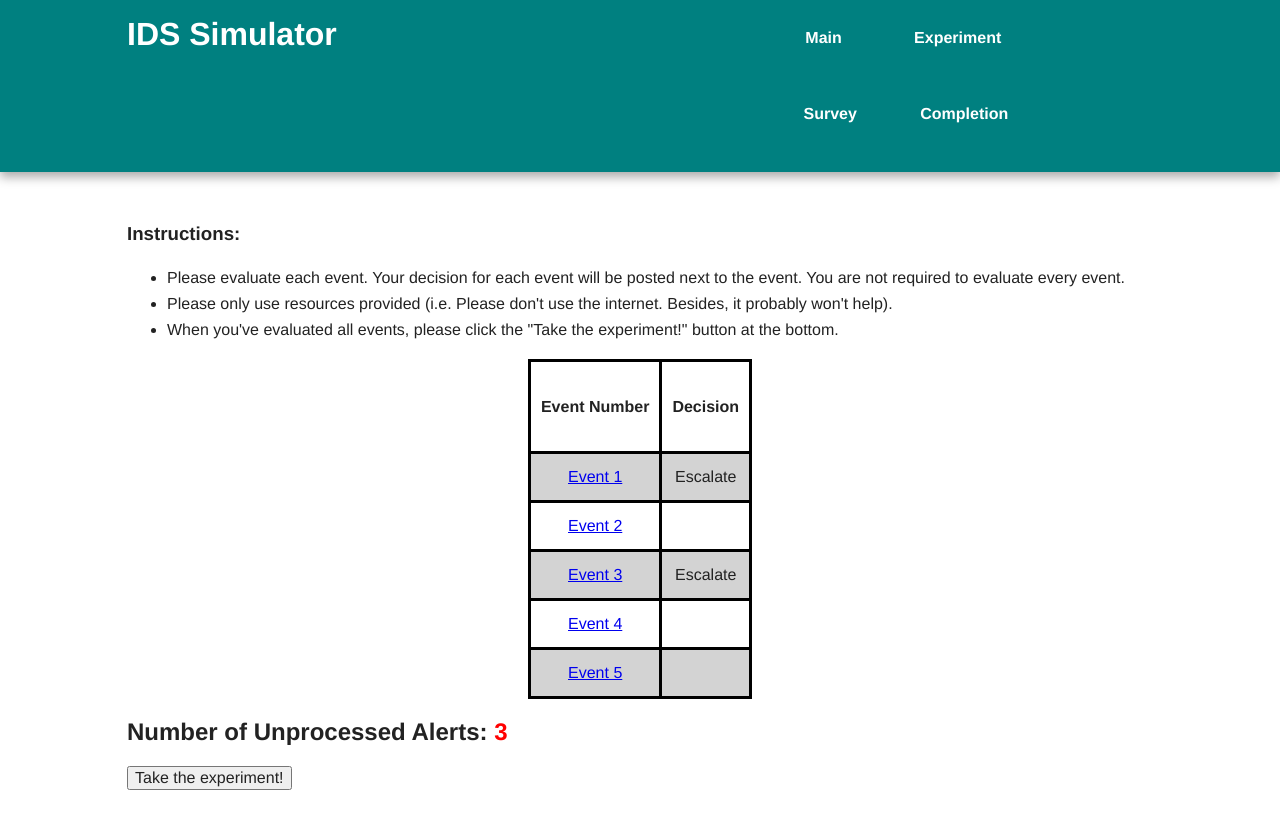
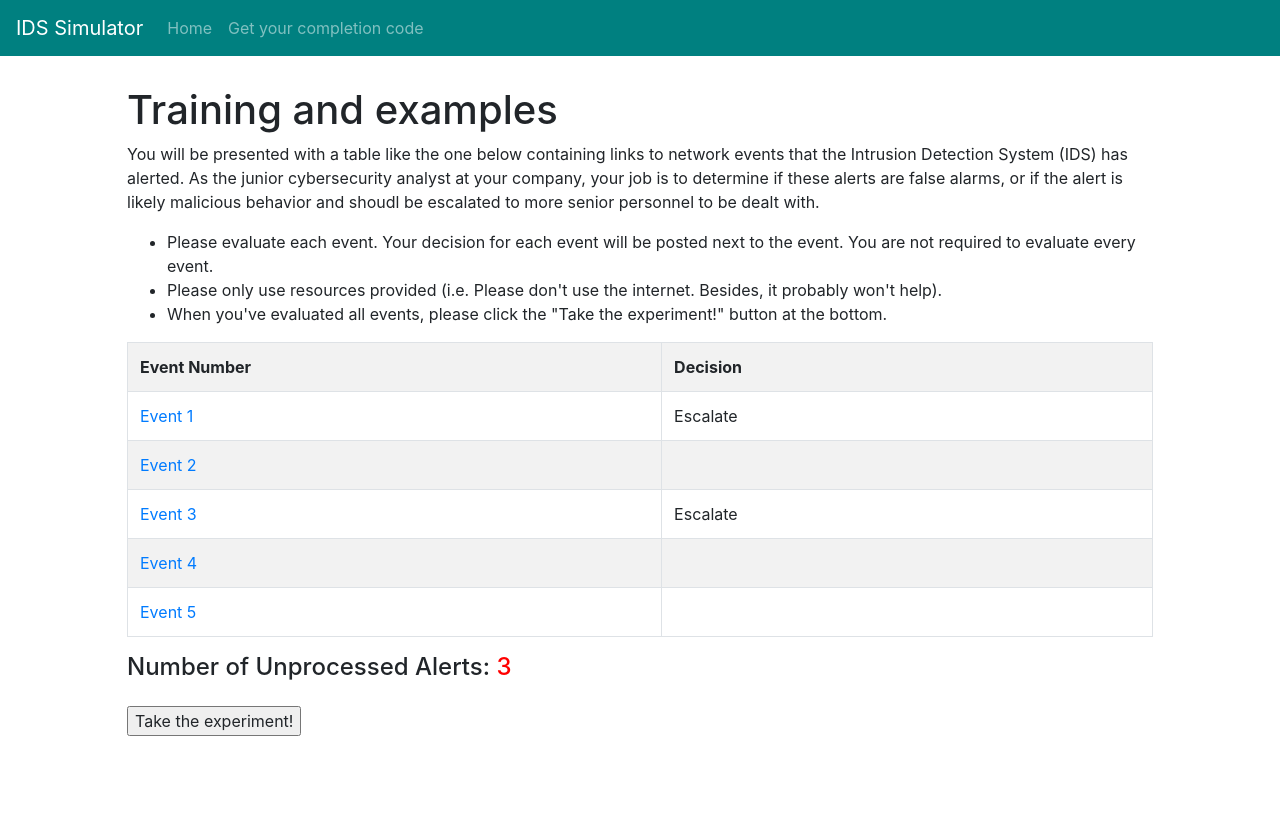
Before and after one commit to uncw-hfcs/ids-simulator, a Flask app: page /training in a window 1280 px wide. After the commit the page ends 736 px from the top, so only its background shows below. Run offline with Flask 2, Linux system fonts and the light colour scheme; a user stored in the database is signed in; data comes from the database, SQL or seed files in the repository; both versions use the stored data as it was after the commit; some libraries are stand-ins or nearby versions.

Commit message:
Updated navbar look and a few other places. Still in process.

```diff
--- a/static/css/main.css
+++ b/static/css/main.css
@@ -15,7 +15,7 @@ html {
     background: #b3d4fc;
     text-shadow: none;
 }
-
+.wrapper
 hr {
     display: block;
     height: 1px;
@@ -51,6 +51,9 @@ textarea {
     padding: 0.2em 0;
 }
 
+.teal-bg {
+    background: teal;
+}
 
 /* ===== Initializr Styles ==================================================
    Author: Jonathan Verrecchia - verekia.com/initializr/responsive-template
@@ -68,6 +71,7 @@ body {
 /* ===================
     ALL: Orange Theme
    =================== */
+
 
 .header-container {
     border-bottom: 20px solid teal;
@@ -230,7 +234,7 @@ nav a:hover {
 
     nav {
         float: right;
-        width: 38%;
+        /* width: 38%; */
     }
 
 /* ============
@@ -248,7 +252,7 @@ nav a:hover {
     }
 }
 
-@media only screen and (min-width: 1140px) {
+/* @media only screen and (min-width: 1140px) {
 
 /* ===============
     Maximal Width
@@ -258,7 +262,7 @@ nav a:hover {
         width: 1026px; /* 1140px - 10% for margins */
         margin: 0 auto;
     }
-}
+} */
 
 /* ==========================================================================
    Helper classes
@@ -371,3 +375,9 @@ nav a:hover {
         page-break-after: avoid;
     }
 }
+
+.table td.fit,
+.table th.fit {
+    white-space: nowrap;
+    width: 1%;
+}
--- a/templates/base.html
+++ b/templates/base.html
@@ -9,40 +9,49 @@
 
         <link rel="stylesheet" href="../static/css/normalize.min.css">
         <link rel="stylesheet" href="../static/css/main.css">
+        <link rel="stylesheet" href="https://stackpath.bootstrapcdn.com/bootstrap/4.3.1/css/bootstrap.min.css" integrity="sha384-ggOyR0iXCbMQv3Xipma34MD+dH/1fQ784/j6cY/iJTQUOhcWr7x9JvoRxT2MZw1T" crossorigin="anonymous">
 
         <script src="../static/js/vendor/modernizr-2.8.3-respond-1.4.2.min.js"></script>
     </head>
     <body>
 
-        <div class="header-container">
-            <header class="wrapper clearfix">
-                <h1 class="title">IDS Simulator</h1>
-                <nav>
-                    <ul>
-                        <!-- {% if current_user.is_authenticated and current_user.questionnaire_complete == False %}
-                            <a href={{ url_for('prequestionnaire') }}>Questionnaire</a>
-                        {% endif %} -->
+        <div>
+
+        <!-- <div class="header-container"> -->
+
+                <header class="navbar navbar-expand-lg navbar-dark teal-bg">
+                        <a class="navbar-brand" href="/">IDS Simulator</a>
+                        <button class="navbar-toggler" type="button" data-toggle="collapse" data-target="#navbarSupportedContent" aria-controls="navbarSupportedContent" aria-expanded="false" aria-label="Toggle navigation">
+                          <span class="navbar-toggler-icon"></span>
+                        </button>
+
+                        <div class="collapse navbar-collapse" id="navbarSupportedContent">
+                          <ul class="navbar-nav mr-auto">
                             {% if current_user.is_authenticated %}
-                            <li><a href={{ url_for('intro') }}> Main</a></li>
+                                <li class="nav-item"><a class="nav-link" href={{ url_for('intro') }}>Home</a></li>
                             {% endif %}
+
+                            {% if current_user.is_authenticated and current_user.questionnaire_complete == False %}
+                                <li class="nav-item"><a class="nav-link" href={{ url_for('prequestionnaire')}}>Beginning questionnaire</a></li>
+                            {% endif %}
+
                             {% if current_user.is_authenticated and current_user.questionnaire_complete == True and current_user.experiment_complete == False %}
-                            <li><a href={{ url_for('training') }}>Training</a></li>
+                                <li class="nav-item"><a class="nav-link" href={{ url_for('training') }}>Training</a></li>
                             {% endif %}
-                        {% if current_user.is_authenticated and current_user.training_complete == True %}
-                            <li><a href={{ url_for('experiment') }}>Experiment</a></li>
+
+                            {% if current_user.is_authenticated and current_user.training_complete == True and current_user.experiment_complete == False %}
+                                <li class="nav-item"><a class="nav-link" href={{ url_for('experiment') }}>Evaluate alerts (main exercise)</a></li>
                             {% endif %}
-                        {% if current_user.is_authenticated and current_user.experiment_complete == True %}
-                            <li><a href={{ url_for('postsurvey') }}>Survey</a></li>
+
+                            {% if current_user.is_authenticated and current_user.experiment_complete == True and  current_user.survey_complete == False %}
+                                <li class="nav-item"><a class="nav-link" href={{ url_for('postsurvey') }}>Post-experiment questionnaire</a></li>
                             {% endif %}
-                        {% if current_user.is_authenticated and current_user.survey_complete == True %}
-                            <li><a href={{ url_for('completion') }}>Completion</a></li>
-                        {% endif %}
-                        {% if current_user.is_authenticated and current_user.questionnaire_complete == True and current_user.experiment_complete == False %}
-                            <li><a href={{ url_for('reference') }} target="_blank">Reference Page</a></li>
+
+                            {% if current_user.survey_complete == True %}
+                                <li class="nav-item"><a class="nav-link" href={{ url_for('completion') }}>Get your completion code</a></li>
                             {% endif %}
                           </ul>
-
-                </nav>
+                        </div>
                     </header>
         </div>
 
--- a/templates/training.html
+++ b/templates/training.html
@@ -5,12 +5,13 @@ Training Events
 {% endblock %}
 
 {% block content %}
-    <style>
+    <!-- <style>
 
         table, th, td {
             border: 3px solid black;
             text-align: center;
             padding: 10px;
+            margin: 3em;
         }
 
         tr:hover {
@@ -20,37 +21,42 @@ Training Events
             background-color: white;
         }
         tr:nth-child(even) {background-color: lightgrey;}
-    </style>
+    </style> -->
+
     <div>
         {% with messages = get_flashed_messages() %}
             {% if messages %}
                 {% for message in messages %}
-                    <h3>{{ message }}</h3>
+                    <h3 class="mb-md-5">{{ message }}</h3>
                 {% endfor %}
             {% endif %}
         {% endwith %}
-        <h3>Instructions:</h3>
+        <h1>Training and examples</h1>
+        <p>
+            You will be presented with a table like the one below containing links to network events that the Intrusion Detection System (IDS) has alerted. As the junior cybersecurity analyst at your company, your job is to determine if these alerts are false alarms, or if the alert is likely malicious behavior and shoudl be escalated to more senior personnel to be dealt with.
+        </p>
         <ul>
             <li>Please evaluate each event. Your decision for each event will be posted next to the event. You are not required to evaluate every event.</li>
             <li>Please only use resources provided (i.e. Please don't use the internet. Besides, it probably won't help).</li>
             <li>When you've evaluated all events, please click the "Take the experiment!" button at the bottom.</li>
 
         </ul>
-        <table align="center">
-           <tr>
-               <td><h4>Event Number</h4></td><td><h4>Decision</h4></td>
-           </tr>
+        <table class="table table-striped table-bordered">
+            <tr>
+                <th class="fit">Event Number</th>
+                <th class="fit">Decision</th>
+            </tr>
 
             {% for event, decision in eventsList %}
                 <tr>
                     {% if event.id == 1 %}
-                    <td><a href="{{ url_for('MoscowEventPage', eventId = event.id) }}"> Event {{ loop.index }}</a></td>
+                    <td class="fit"><a href="{{ url_for('MoscowEventPage', eventId = event.id) }}"> Event {{ loop.index }}</a></td>
                     {% elif event.id == 2 %}
-                    <td><a href="{{ url_for('BeijingEventPage', eventId = event.id) }}"> Event {{ loop.index }}</a></td>
+                    <td class="fit"><a href="{{ url_for('BeijingEventPage', eventId = event.id) }}"> Event {{ loop.index }}</a></td>
                     {% else %}
-                    <td><a href="{{ url_for('trainingEventPage', eventId = event.id) }}"> Event {{ loop.index }}</a></td>
+                    <td class="fit"><a href="{{ url_for('trainingEventPage', eventId = event.id) }}"> Event {{ loop.index }}</a></td>
                     {% endif %}
-                    <td>{% if decision != None %}
+                    <td class="fit">{% if decision != None %}
                             {{ decision }}
                         {% endif %}
                     </td>
@@ -60,15 +66,15 @@ Training Events
 
 
         </table>
-        <h2><span>Number of Unprocessed Alerts: </span>
+        <h4>Number of Unprocessed Alerts:
             {% if num_unprocessed_alerts > 0 %}
                 <span style="color:red">{{ num_unprocessed_alerts }}</span>
             {% else %}
                 <span style="color:#40f65b">{{ num_unprocessed_alerts }}</span>
             {% endif %}
-        </h2>
+        </h4>
         <form action ="" onsubmit = "return confirm('Are you sure you\'re ready to begin the experiemnt? Click \'OK\' to continue.')" method="POST">
-            <input type="submit" value="Take the experiment!">
+            <input class="mt-md-3" type="submit" value="Take the experiment!">
         </form>
     </div>
 {% endblock %}
```
Also changed, not shown: templates/prequestionnaire.html (+22 -13 lines), crywolf.db. Lines whose indentation alone changed are shown as unchanged.
